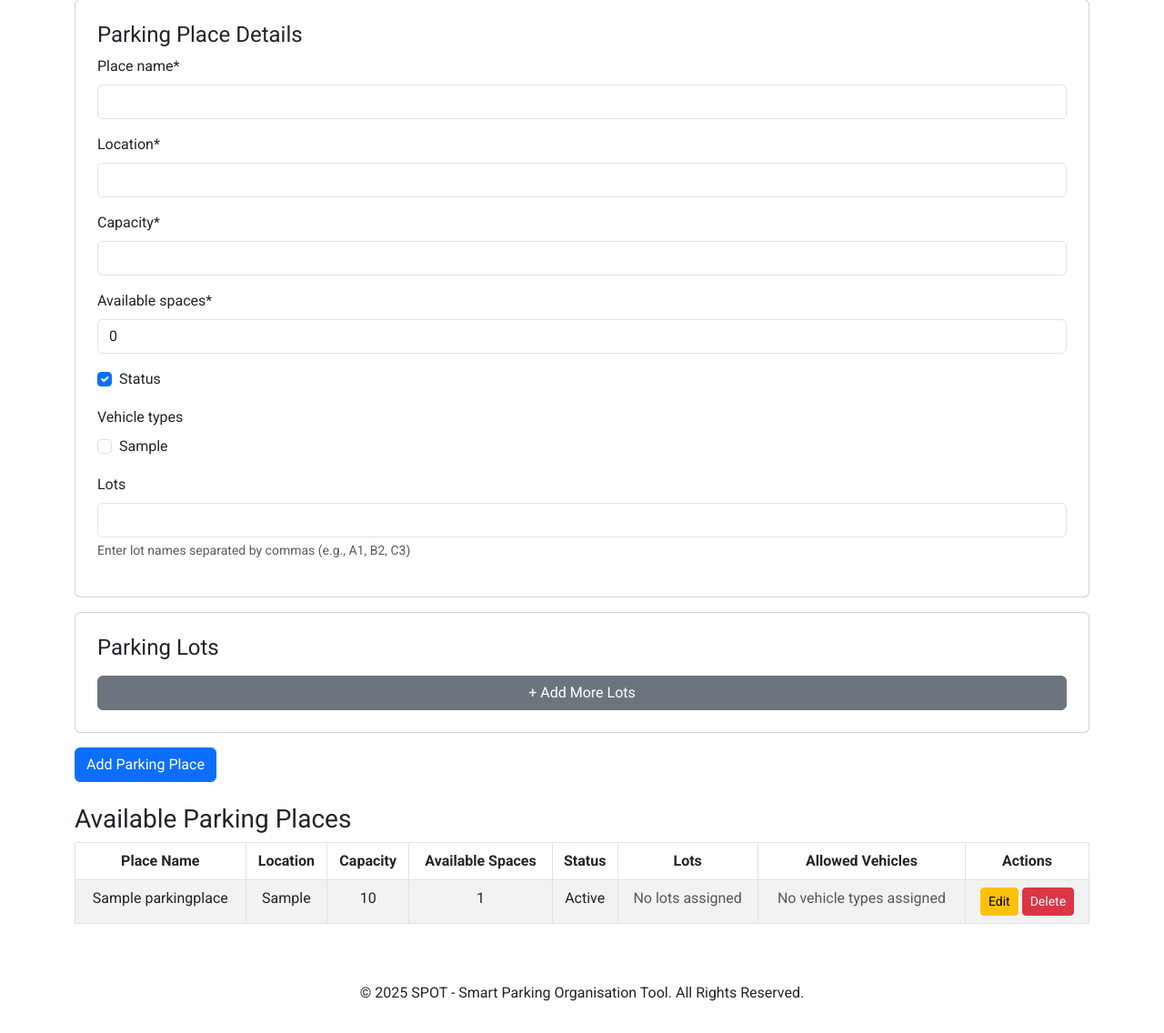
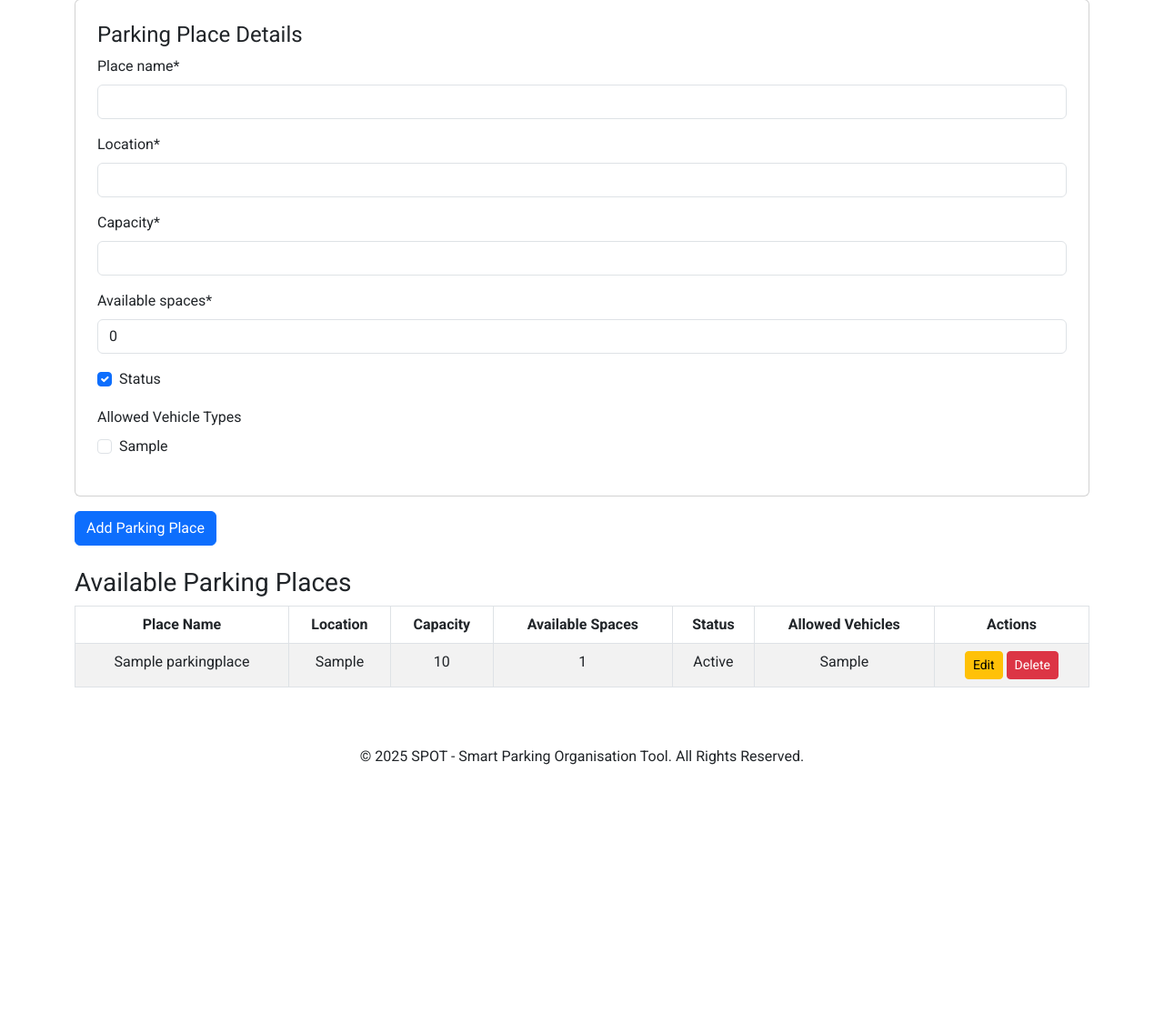
Before and after one commit to tharun977/spot-main, a Django app: template templates/manage_parking_places.html in a window 1280 px wide. Shown: the part 119-1255 px from the top of the page at 91% size. After the commit the page ends 960 px from the top, so only its background shows below. Run offline with Django 5.2, Linux system fonts and the light colour scheme; the template is opened without the code that fills it: values that come from a table or form of the project are taken from there, others are empty; tables that the repository leaves empty hold one stand-in row (values such as "Sample post"); some libraries are stand-ins or nearby versions.

Commit message:
parking-place-fix

```diff
--- a/home/forms.py
+++ b/home/forms.py
@@ -7,43 +7,31 @@ class UserForm(forms.ModelForm):
         model = User
         fields = ['username', 'password', 'full_name', 'mobile_number', 'email', 'role']
 
+from django import forms
+from .models import ParkingPlace, VehicleType
+
 class ParkingPlaceForm(forms.ModelForm):
-    lots = forms.CharField(
-        required=False,
-        help_text="Enter lot names separated by commas (e.g., A1, B2, C3)"
-    )
     vehicle_types = forms.ModelMultipleChoiceField(
         queryset=VehicleType.objects.all(),
         widget=forms.CheckboxSelectMultiple,
-        required=False
+        required=False,
+        label="Allowed Vehicle Types"
     )
 
     class Meta:
         model = ParkingPlace
-        fields = ['place_name', 'location', 'capacity', 'available_spaces', 'status', 'vehicle_types']
+        fields = ['place_name', 'location', 'capacity', 'available_spaces', 'status']
 
     def save(self, commit=True):
         parking_place = super().save(commit=False)
 
         if commit:
-            parking_place.save()  # ✅ Save parking place before adding related data
+            parking_place.save()
 
-            # ✅ Save Parking Lots
-            parking_place.lots.all().delete()  # Remove old lots
-            lot_names = self.cleaned_data['lots'].split(',')
-            for lot_name in lot_names:
-                lot_name = lot_name.strip()
-                if lot_name:
-                    ParkingLot.objects.create(
-                        parking_id=parking_place,
-                        lot_name=lot_name,
-                        status_before="Available",
-                        status_after="Available"
-                    )
-
-            # ✅ Fix Vehicle Types Updating
-            if hasattr(parking_place, 'vehicle_types'):
-                parking_place.vehicle_types.set(self.cleaned_data['vehicle_types'])  # ✅ Correctly update ManyToManyField
+            # **Fix: Update Many-to-Many Relation**
+            parking_place.allowed_vehicle_types.all().delete()  # Remove old relations
+            for vehicle_type in self.cleaned_data['vehicle_types']:
+                parking_place.allowed_vehicle_types.create(vehicle_type=vehicle_type)
 
         return parking_place
 
--- a/home/models.py
+++ b/home/models.py
@@ -1,5 +1,5 @@
 from django.db import models
-from django.utils import timezone  # To set default timestamps
+from django.utils import timezone
 
 class User(models.Model):
     username = models.CharField(max_length=255, unique=True)
@@ -15,23 +15,22 @@ class User(models.Model):
         return self.username
 
 
-from django.db import models
-
 class ParkingPlace(models.Model):
     place_name = models.CharField(max_length=255)
     location = models.CharField(max_length=255)
     capacity = models.IntegerField()
     available_spaces = models.IntegerField(default=0)
-    status = models.BooleanField(default=True)  # Active/Inactive
+    status = models.BooleanField(default=True)
 
     def __str__(self):
         return self.place_name
 
-class ParkingLot(models.Model):
+
+class ParkingLot(models.Model):  # ✅ Moved this above ParkingDetails
     parking_place = models.ForeignKey(
         ParkingPlace, related_name='parking_lots', on_delete=models.CASCADE, null=True, blank=True
     )
-    lot_name = models.CharField(max_length=50, null=True, blank=True)  # Lot A1, B2, etc.
+    lot_name = models.CharField(max_length=50, unique=True , null=True)  # Ensuring unique lot names
     status_before = models.CharField(max_length=255, null=True, blank=True)
     status_after = models.CharField(max_length=255, null=True, blank=True)
 
@@ -40,14 +39,19 @@ class ParkingLot(models.Model):
 
 
 class VehicleType(models.Model):
-    vehicle_type = models.CharField(max_length=50)
+    vehicle_type = models.CharField(max_length=50, unique=True)
 
     def __str__(self):
         return self.vehicle_type
 
+
 class AllowedVehicleType(models.Model):
-    parking_place = models.ForeignKey(ParkingPlace, on_delete=models.CASCADE, related_name="allowed_vehicle_types")
-    vehicle_type = models.ForeignKey(VehicleType, on_delete=models.CASCADE)
+    parking_place = models.ForeignKey(
+        ParkingPlace, related_name="allowed_vehicle_types", on_delete=models.CASCADE
+    )
+    vehicle_type = models.ForeignKey(
+        VehicleType, related_name="allowed_in_places", on_delete=models.CASCADE
+    )
 
     class Meta:
         unique_together = ('parking_place', 'vehicle_type')
@@ -56,7 +60,7 @@ class AllowedVehicleType(models.Model):
         return f"{self.vehicle_type} allowed in {self.parking_place}"
 
 
-class ParkingDetails(models.Model):
+class ParkingDetails(models.Model):  # ✅ Now `ParkingLot` is defined before this
     place_id = models.ForeignKey(
         ParkingPlace, related_name="parking_details", on_delete=models.CASCADE
     )
@@ -67,7 +71,7 @@ class ParkingDetails(models.Model):
     vehicle_type_id = models.ForeignKey(
         VehicleType, related_name="parked_vehicles", on_delete=models.CASCADE
     )
-    in_time = models.DateTimeField(default=timezone.now)  # Ensures accurate entry timestamps
+    in_time = models.DateTimeField(default=timezone.now)
     out_time = models.DateTimeField(null=True, blank=True)
     parking_duration = models.DurationField(null=True, blank=True)
     occupied_by = models.ForeignKey(
@@ -88,7 +92,7 @@ class ParkingFee(models.Model):
     fee = models.DecimalField(max_digits=10, decimal_places=2)
 
     class Meta:
-        unique_together = ('parking_place', 'vehicle_type')  # Prevents duplicate entries
+        unique_together = ('parking_place', 'vehicle_type')
 
     def __str__(self):
         return f"{self.parking_place} - {self.vehicle_type}: ₹{self.fee}"
@@ -106,7 +110,7 @@ class PaymentDetails(models.Model):
         max_length=50, choices=[('Card', 'Card'), ('Cash', 'Cash'), ('Online', 'Online')]
     )
     payment_date = models.DateTimeField(auto_now_add=True)
-    payment_status = models.BooleanField(default=True)  # True = Completed, False = Pending
+    payment_status = models.BooleanField(default=True)
 
     class Meta:
         verbose_name_plural = "Payments"
--- a/templates/manage_parking_places.html
+++ b/templates/manage_parking_places.html
@@ -13,21 +13,9 @@
         {{ place_form|crispy }}
     </div>
 
-    <div class="card p-4 mt-3">
-        <h4>Parking Lots</h4>
-        {{ lot_formset.management_form }}
-        <div id="lot-form-container">
-            {% for form in lot_formset %}
-                <div class="lot-form border p-3 my-2">
-                    {{ form.as_p }}
-                </div>
-            {% endfor %}
-        </div>
-        <button type="button" id="add-lot-form" class="btn btn-secondary mt-2">+ Add More Lots</button>
-    </div>
-
     <button type="submit" class="btn btn-primary mt-3">Add Parking Place</button>
 </form>
+
 
 <h3>Available Parking Places</h3>
 <table class="table table-striped table-bordered text-center">
@@ -38,7 +26,6 @@
             <th>Capacity</th>
             <th>Available Spaces</th>
             <th>Status</th>
-            <th>Lots</th>
             <th>Allowed Vehicles</th>
             <th>Actions</th>
         </tr>
@@ -52,14 +39,7 @@
             <td>{{ parking_place.available_spaces }}</td>
             <td>{{ parking_place.status|yesno:"Active,Inactive" }}</td>
             <td>
-                {% for lot in parking_place.lots.all %}
-                    {{ lot.lot_name }}{% if not forloop.last %}, {% endif %}
-                {% empty %}
-                    <span class="text-muted">No lots assigned</span>
-                {% endfor %}
-            </td>
-            <td>
-                {% for vehicle in parking_place.vehicle_types.all %}
+                {% for vehicle in parking_place.allowed_vehicle_types.all %}
                     {{ vehicle.vehicle_type }}{% if not forloop.last %}, {% endif %}
                 {% empty %}
                     <span class="text-muted">No vehicle types assigned</span>
@@ -74,7 +54,7 @@
             </td>
         </tr>
         {% empty %}
-        <tr><td colspan="8" class="text-center">No parking places available.</td></tr>
+        <tr><td colspan="7" class="text-center">No parking places available.</td></tr>
         {% endfor %}
     </tbody>
 </table>
```
Also changed, not shown: home/views.py (+16 -29 lines), templates/edit_parking_place.html (+0 -7 lines), home/migrations/0010_parkingplace_allowed_vehicle_types_and_more.py (added), home/migrations/0011_remove_parkingplace_allowed_vehicle_types_and_more.py (added).
